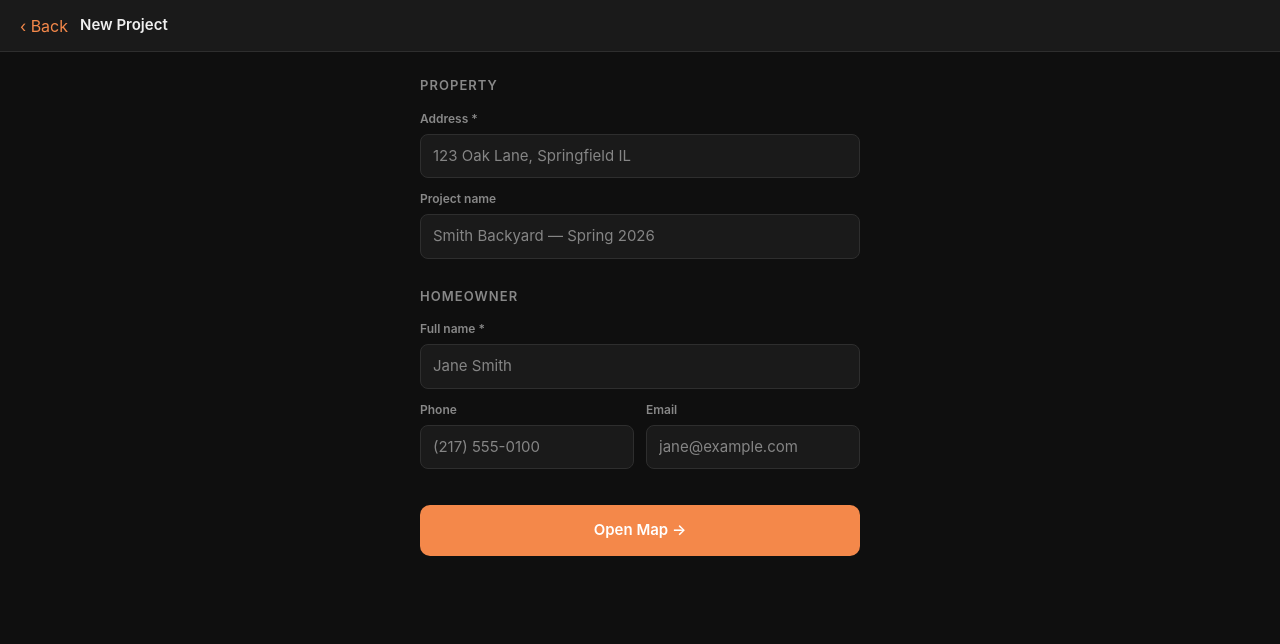
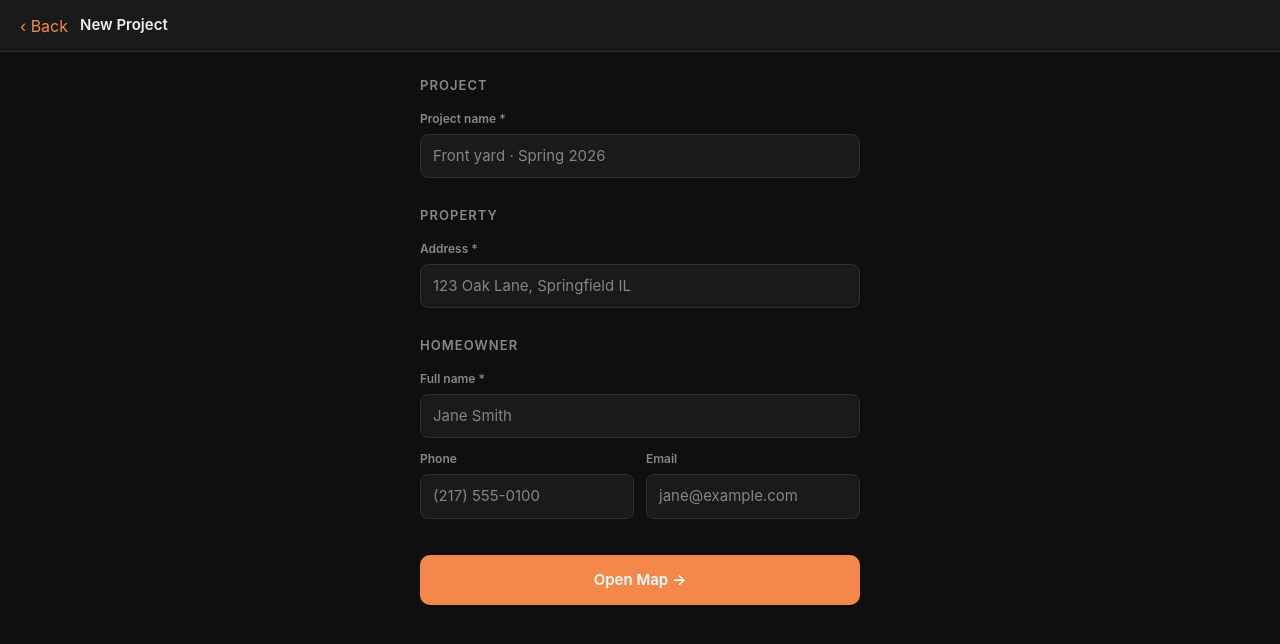
Before and after one commit to hayeswb123/upscape-tinker, a Next.js app: page /projects/new in a window 1280 px wide. Shown: the top 644 px of the page. Built offline with nearby package versions, Linux system fonts and the light colour scheme; no server answers.

Commit message:
New project form: project name only when coming from a client

```diff
--- a/app/projects/new/page.tsx
+++ b/app/projects/new/page.tsx
@@ -1,22 +1,39 @@
 'use client'
-import { useState } from 'react'
-import { useRouter } from 'next/navigation'
+import { useState, useEffect, Suspense } from 'react'
+import { useRouter, useSearchParams } from 'next/navigation'
 import { supabase } from '@/lib/supabase'
 
-export default function NewProjectPage() {
+function NewProjectForm() {
   const router = useRouter()
-  const [form, setForm] = useState({ address: '', name: '', homeowner: '', phone: '', email: '' })
+  const searchParams = useSearchParams()
+
+  // Pre-filled from client page
+  const prefillHomeowner = searchParams.get('homeowner') || ''
+  const prefillAddress   = searchParams.get('address')   || ''
+  const fromClient       = !!prefillHomeowner
+
+  const [form, setForm] = useState({
+    address:   prefillAddress,
+    name:      '',
+    homeowner: prefillHomeowner,
+    phone:     '',
+    email:     '',
+  })
   const [geocodeStatus, setGeocodeStatus] = useState('')
   const [coords, setCoords] = useState<{ lat: number; lng: number } | null>(null)
   const [saving, setSaving] = useState(false)
+
+  // Auto-geocode pre-filled address
+  useEffect(() => {
+    if (prefillAddress) geocode(prefillAddress)
+  }, [])
 
   function setField(k: string, v: string) { setForm(f => ({ ...f, [k]: v })) }
 
   async function geocode(address: string) {
     if (!address.trim()) return
     setGeocodeStatus('Locating…')
-    const url = `https://nominatim.openstreetmap.org/search?q=${encodeURIComponent(address)}&format=json&limit=1`
-    const res = await fetch(url, { headers: { 'Accept-Language': 'en' } })
+    const res  = await fetch(`https://nominatim.openstreetmap.org/search?q=${encodeURIComponent(address)}&format=json&limit=1`, { headers: { 'Accept-Language': 'en' } })
     const data = await res.json()
     if (data?.length) {
       setCoords({ lat: parseFloat(data[0].lat), lng: parseFloat(data[0].lon) })
@@ -31,18 +48,18 @@ export default function NewProjectPage() {
     if (!form.address || !form.homeowner) return
     setSaving(true)
     const { data, error } = await supabase.from('projects').insert({
-      name: form.name || form.homeowner,
-      address: form.address,
-      homeowner: form.homeowner,
-      phone: form.phone,
-      email: form.email,
-      lat: coords?.lat ?? null,
-      lng: coords?.lng ?? null,
-      status: 'draft',
+      name:          form.name || form.homeowner,
+      address:       form.address,
+      homeowner:     form.homeowner,
+      phone:         form.phone,
+      email:         form.email,
+      lat:           coords?.lat ?? null,
+      lng:           coords?.lng ?? null,
+      status:        'draft',
       selected_tier: 'premium',
-      markers: [],
-      wires: [],
-      zones: [],
+      markers:       [],
+      wires:         [],
+      zones:         [],
     }).select().single()
     setSaving(false)
     if (error) { alert('Error: ' + error.message); return }
@@ -54,9 +71,24 @@ export default function NewProjectPage() {
       <header style={{ background: 'var(--surface)', borderBottom: '1px solid var(--border)', padding: '0 20px', height: 52, display: 'flex', alignItems: 'center', gap: 12 }}>
         <button onClick={() => router.back()} style={backBtn}>‹ Back</button>
         <span style={{ fontWeight: 600, fontSize: 15 }}>New Project</span>
+        {fromClient && (
+          <span style={{ fontSize: 12, color: 'var(--muted)', marginLeft: 4 }}>· {prefillHomeowner}</span>
+        )}
       </header>
 
       <form onSubmit={handleSubmit} style={{ maxWidth: 480, margin: '0 auto', padding: '24px 20px' }}>
+
+        {/* Project name — always shown */}
+        <Section title="Project">
+          <Field label="Project name *">
+            <input style={inputSt} placeholder="Front yard · Spring 2026" value={form.name}
+              onChange={e => setField('name', e.target.value)} required />
+          </Field>
+        </Section>
+
+        {/* Address + homeowner — only shown when creating from scratch */}
+        {!fromClient && (
+          <>
             <Section title="Property">
               <Field label="Address *">
                 <input style={inputSt} placeholder="123 Oak Lane, Springfield IL" value={form.address}
@@ -64,18 +96,12 @@ export default function NewProjectPage() {
                   onBlur={e => geocode(e.target.value)} required />
                 {geocodeStatus && <div style={{ fontSize: 12, marginTop: 4, color: geocodeStatus.startsWith('✓') ? '#22c55e' : 'var(--muted)' }}>{geocodeStatus}</div>}
               </Field>
-          <Field label="Project name">
-            <input style={inputSt} placeholder="Smith Backyard — Spring 2026" value={form.name}
-              onChange={e => setField('name', e.target.value)} />
-          </Field>
             </Section>
 
             <Section title="Homeowner">
               <Field label="Full name *">
                 <input style={inputSt} placeholder="Jane Smith" value={form.homeowner}
-              onChange={e => setField('homeowner', e.target.value)}
-              onBlur={() => { if (!form.name && form.homeowner) setField('name', form.homeowner) }}
-              required />
+                  onChange={e => setField('homeowner', e.target.value)} required />
               </Field>
               <div style={{ display: 'grid', gridTemplateColumns: '1fr 1fr', gap: 12 }}>
                 <Field label="Phone">
@@ -86,12 +112,22 @@ export default function NewProjectPage() {
                 </Field>
               </div>
             </Section>
+          </>
+        )}
 
         <button type="submit" disabled={saving} style={{ ...btnSt, width: '100%', marginTop: 8 }}>
           {saving ? 'Creating…' : 'Open Map →'}
         </button>
       </form>
     </div>
+  )
+}
+
+export default function NewProjectPage() {
+  return (
+    <Suspense>
+      <NewProjectForm />
+    </Suspense>
   )
 }
 
```
Lines whose indentation alone changed are shown as unchanged.
